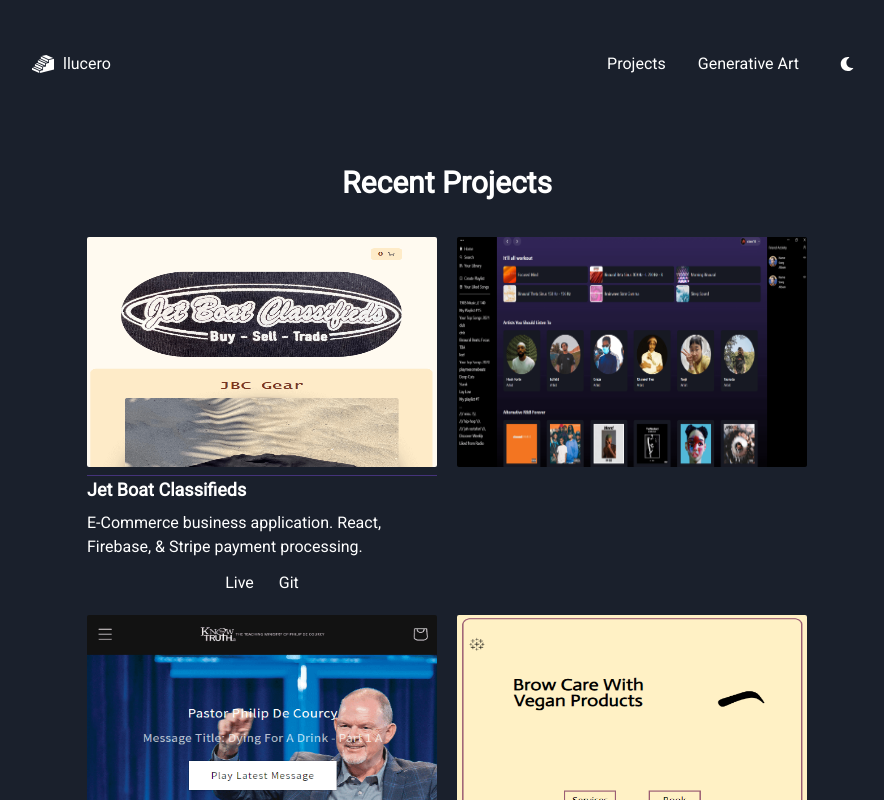
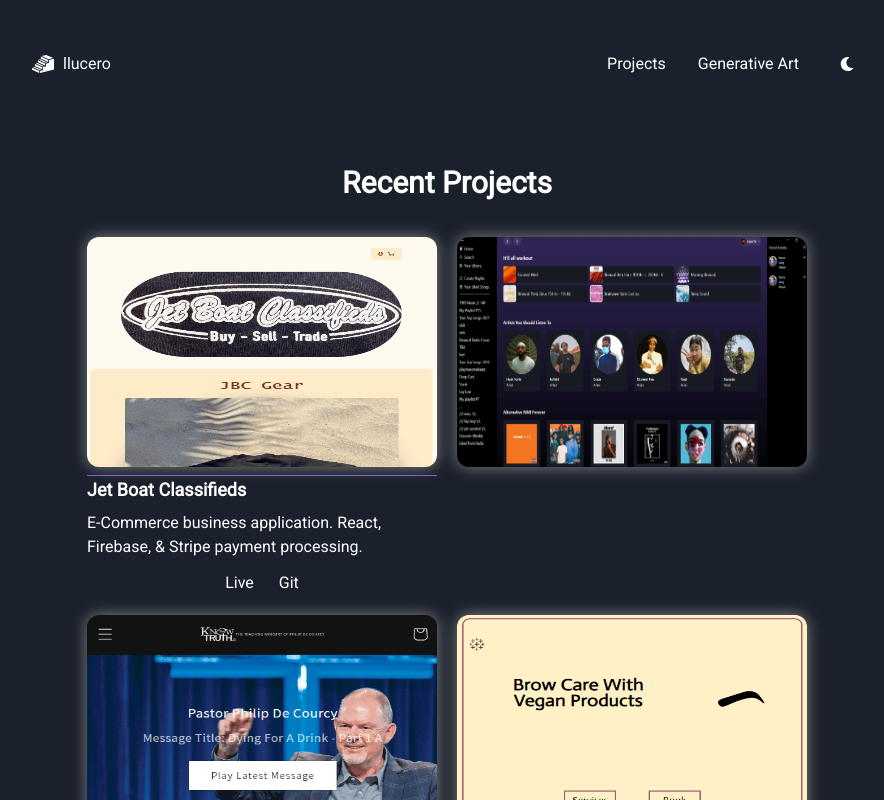
Before and after one commit to clucero36/personal-website, a React (Create React App) app: page /projects in a window 1280 px wide. Both pictures are taken after a click on the picture 455 px from the left and 352 px from the top of the page. Shown: the top 800 px of the page, without its empty margins (193-1077 px from the left). Built offline with nearby package versions, Linux system fonts and the light colour scheme.

Commit message:
Images Clickable

```diff
--- a/src/components/Heading.js
+++ b/src/components/Heading.js
@@ -16,7 +16,7 @@
 const Heading = props => {
 
     return (
-        <Box p='3rem 0' w={['70%', '65%']} m='0 auto' {...props}>
+        <Box p={['1.5rem 0', '3rem 0']} w={['100%', '65%']} m='0 auto' {...props}>
             <HStack>
                 <Icon w={6} h={6} as={Gi3DStairs} _hover={{ color: 'green.700' }}/>
                 <Link variant='primary' to='/' as={routerLink}>
--- a/src/components/ProjectCard.js
+++ b/src/components/ProjectCard.js
@@ -15,11 +15,18 @@
 
   return (
     <SlideFade in offsetX='120px'>
-      <Image onClick={onToggle} src={props.src} cursor='pointer' w='350px' h='230px' mb='.5rem' borderRadius='sm'/>
+      <Box boxShadow='3xl'>
+        <Image
+          onClick={onToggle}
+          src={props.src}
+          filter='drop-shadow(0 0 0.5rem gray)'
+          cursor='pointer' w='350px' h='230px' mb='.5rem' borderRadius='xl'
+        />
+      </Box>
       <Box w='350px'>
         <Fade in={isOpen}>
           <Flex flexDir='column' alignItems='center' gap='.75rem' justifyContent='space-between' >
-            <Box borderTop='1px solid' borderColor='purple.800' w='100%'>
+            <Box borderTop='1px solid' borderColor='purple.500' w='100%'>
               <Text fontSize='lg' fontWeight='bold' pb='.5rem'>{props.name}</Text>
               <Text>{props.description}</Text>
             </Box>
```
